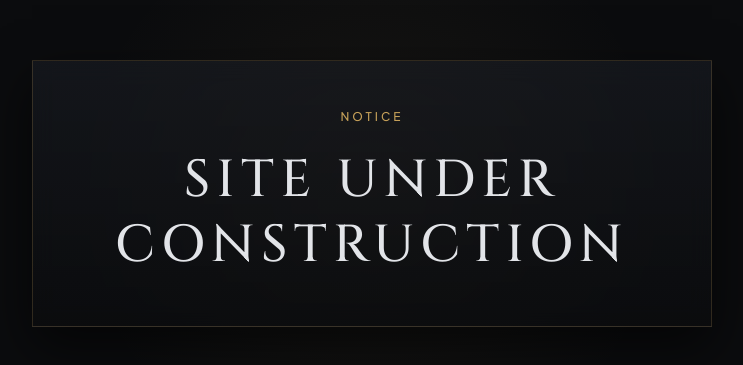
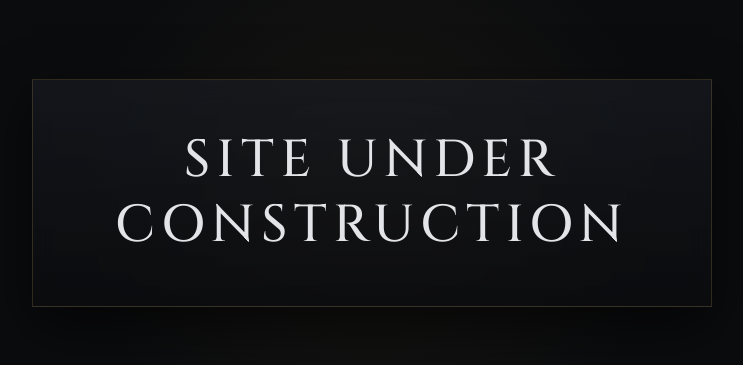
Before and after one commit to l0nelytiger/l0nelytiger.github.io, a plain HTML site: page index.html in a window 1280 px wide. Shown: the part 207-572 px from the top of the page, without its empty margins (268-1011 px from the left). Drawn offline with Linux system fonts and the light colour scheme.

Commit message:
Update index.html

```diff
--- a/index.html
+++ b/index.html
@@ -100,7 +100,6 @@
 <body>
 
   <div class="container">
-    <div class="brand-eyebrow">Notice</div>
     <h1>Site Under Construction</h1>
   </div>
 
```
